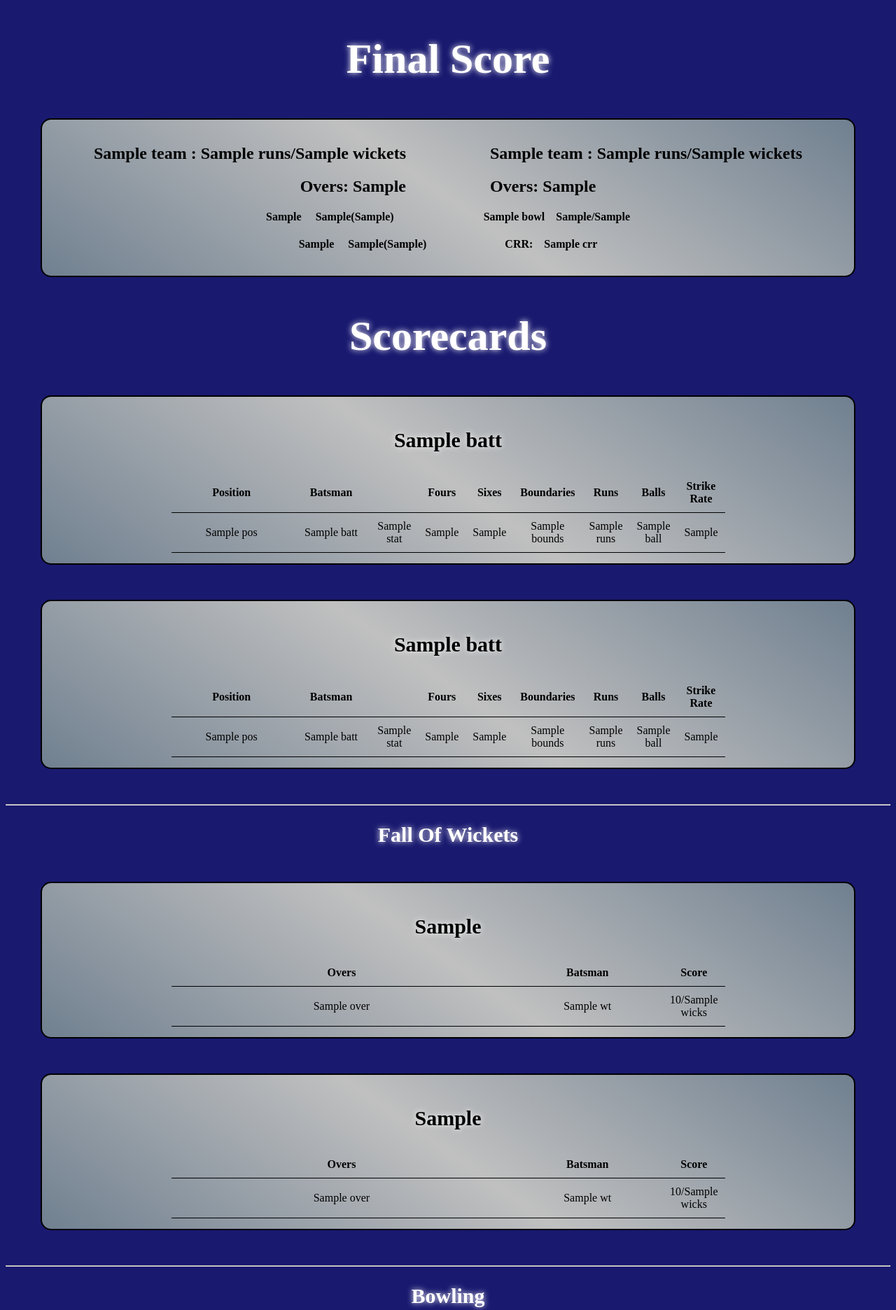
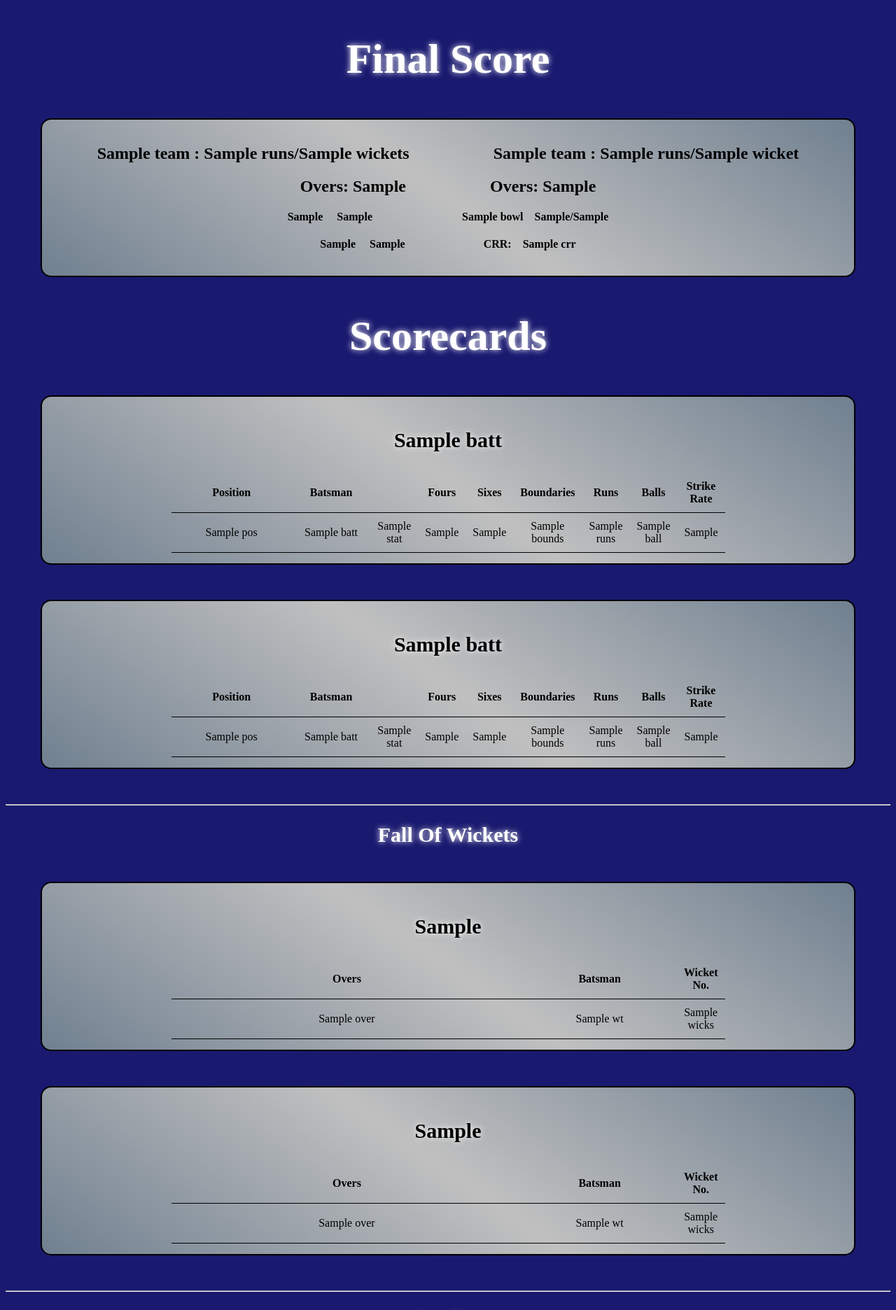
Before and after one commit to adityamotwani/IPLive, a Flask app: template App/templates/match.html in a window 1280 px wide. Shown: the top 1872 px of the page at 70% size. Run offline with Flask 2, Linux system fonts and the light colour scheme; the template is opened without the code that fills it: most values are stand-ins (such as "Sample title", 1, 10 or a date in 2020).

Commit message:
Few bugs resolved

```diff
--- a/App/app.py
+++ b/App/app.py
@@ -169,7 +169,8 @@ def do_it():
         pass
     try:
         x.insert_bowler_details()
-    except:
+    except Exception as e:
+        print("Bowler not going",e)
         pass
     try:
         x.get_commentary()
@@ -356,20 +357,31 @@ def db_to_scr1(match_id,team,over):
     sql="SELECT * FROM SCORE WHERE MATCH_ID='"+match_id+"' AND TEAM='"+team+"' AND OVER_BALL='"+over+"';"
     iplcursor = myconn.cursor()
     iplcursor.execute(sql)
-    score=iplcursor.fetchall()[0]
+    score=[]
+    try:
+        score=iplcursor.fetchall()[0]
+    except:
+        pass
     score=list(score)
 
-    sql4="SELECT PLAYER_NAME FROM PLAYER WHERE PLAYER_ID='"+score[2]+"';"
-    iplcursor.execute(sql4)
-    score[2]=iplcursor.fetchall()[0][0]
-
-    sql41="SELECT PLAYER_NAME FROM PLAYER WHERE PLAYER_ID='"+score[3]+"';"
-    iplcursor.execute(sql41)
-    score[3]=iplcursor.fetchall()[0][0]
-
-    sql5="SELECT PLAYER_NAME FROM PLAYER WHERE PLAYER_ID='"+score[4]+"';"
-    iplcursor.execute(sql5)
-    score[4] = iplcursor.fetchall()[0][0]
+    try:
+        sql4="SELECT PLAYER_NAME FROM PLAYER WHERE PLAYER_ID='"+score[2]+"';"
+        iplcursor.execute(sql4)
+        score[2]=iplcursor.fetchall()[0][0]
+    except:
+        pass
+    try:
+        sql41="SELECT PLAYER_NAME FROM PLAYER WHERE PLAYER_ID='"+score[3]+"';"
+        iplcursor.execute(sql41)
+        score[3]=iplcursor.fetchall()[0][0]
+    except:
+        pass
+    try:
+        sql5="SELECT PLAYER_NAME FROM PLAYER WHERE PLAYER_ID='"+score[4]+"';"
+        iplcursor.execute(sql5)
+        score[4] = iplcursor.fetchall()[0][0]
+    except:
+        pass
     #print(score)
     return score
 
--- a/App/iplive.py
+++ b/App/iplive.py
@@ -446,11 +446,11 @@ class IPLive:
             if over != 0:
                 econ = str(int(i['runs']) / over)
             avg="NULL"
-            if i['wickets']!=0:
-                avg=str(i['runs']/i['wickets'])
+            if int(i['wickets'])!=0:
+                avg=str(int(i['runs'])/int(i['wickets']))
             sr="NULL"
-            if i['wickets']!=0:
-                sr=str(i['overs']*6/i['wickets'])
+            if int(i['wickets'])!=0:
+                sr=str(int(i['overs'])*6/int(i['wickets']))
             ins = "INSERT INTO BOWLER VALUES ((SELECT PLAYER_ID FROM PLAYER WHERE PLAYER_NAME LIKE '%" + i[
                 'name'] + "%' AND PLAYER_ID LIKE'" + teamname(
                 sc['scorecard'][0]['bowlteam']) + "%'),'" + self.match_id + "'," + i[
--- a/App/templates/match.html
+++ b/App/templates/match.html
@@ -55,10 +55,10 @@
         {% if fs|length >0 %}
         <h2 class="cent shad">Final Score</h2>
         <div class="carder">
-            <h2 style="text-align:center">{{fs['inning2']['team']}} : {{fs['inning2']['runs']}}/{{fs['inning2']['wickets']}} &emsp; &emsp; &emsp; &emsp;{{fs['inning1']['team']}} : {{fs['inning1']['runs']}}/{{fs['inning1']['wickets']}}</h2>
+            <h2 style="text-align:center">{{fs['inning2']['team']}} : {{fs['inning2']['runs']}}/{{fs['inning2']['wickets']}} &emsp; &emsp; &emsp; &emsp;{{fs['inning1']['team']}} : {{fs['inning1']['runs']}}/{{fs['inning1']['wicket']}}</h2>
             <h2 style="text-align:center">Overs: {{fs['inning2']['over_ball']}} &emsp; &emsp; &emsp; &emsp;Overs: {{fs['inning1']['over_ball']}}</h2>
-            <h4 style="text-align:center">{{fs['inning2']['bat1']}} &emsp;{{fs['inning2']['run1']}}({{fs['inning2']['ball_faced_1']}}) &emsp; &emsp; &emsp;&emsp;&emsp;&emsp; &emsp;{{fs['inning2']['bowl']}}&emsp;{{fs['inning2']['bowl_wick']}}/{{fs['inning2']['balls_run']}}</h4>
-            <h4 style="text-align:center">{{fs['inning2']['bat2']}} &emsp;{{fs['inning2']['run2']}}({{fs['inning2']['ball_faced_2']}}) &emsp; &emsp; &emsp;&emsp;&emsp;&emsp; CRR:&emsp;{{fs['inning2']['crr']}}</h4>
+            <h4 style="text-align:center">{{fs['inning2']['bat1']}} &emsp;{{fs['inning2']['run1']}} &emsp; &emsp; &emsp;&emsp;&emsp;&emsp; &emsp;{{fs['inning2']['bowl']}}&emsp;{{fs['inning2']['bowl_wick']}}/{{fs['inning2']['balls_run']}}</h4>
+            <h4 style="text-align:center">{{fs['inning2']['bat2']}} &emsp;{{fs['inning2']['run2']}} &emsp; &emsp; &emsp;&emsp;&emsp;&emsp; CRR:&emsp;{{fs['inning2']['crr']}}</h4>
         </div>
         {% endif %}
 
@@ -133,13 +133,13 @@
                 <tr>
                     <th>Overs</th>
                     <th>Batsman</th>
-                    <th>Score</th>
+                    <th>Wicket No.</th>
                 </tr>
                 {% for i in wt[1] %}
                 <tr>
                     <td>{{i['over']}}</td>
                     <td>{{i['name']}}</td>
-                    <td>{{i['score']}}/{{i['wicks']}}</td>
+                    <td>{{i['wicks']}}</td>
                 </tr>
                 {% endfor %}
             </table>
@@ -150,13 +150,13 @@
                 <tr>
                     <th>Overs</th>
                     <th>Batsman</th>
-                    <th>Score</th>
+                    <th>Wicket No.</th>
                 </tr>
                 {% for i in wt[3] %}
                 <tr>
                     <td>{{i['over']}}</td>
                     <td>{{i['name']}}</td>
-                    <td>{{i['score']}}/{{i['wicks']}}</td>
+                    <td>{{i['wicks']}}</td>
                 </tr>
                 {% endfor %}
             </table>
--- a/App/templates/player.html
+++ b/App/templates/player.html
@@ -52,7 +52,7 @@
             <h4>Runs: {{player[4]}}</h4>
             <h4>Balls Faced: {{player[-2]}}</h4>
             <h4>Average: {{player[5]}}</h4>
-            <h4>Strike Rate: {{player[6]}}</h4>
+            <h4>Strike Rate: {{player[5]}}</h4>
         </div>
         <div class="card">
             <h2 class="shadS">Bowling Stats</h2>
@@ -61,7 +61,7 @@
             <h4>Runs Conceded: {{player[-3]}}</h4>
             <h4>Economy: {{player[8]}}</h4>
             <h4>Average: {{player[9]}}</h4>
-            <h4>Strike Rate: {{player[10]}}</h4>
+            <h4>Strike Rate: {{player[9]}}</h4>
         </div>
     </body>
 </html>
--- a/App/templates/playerstat.html
+++ b/App/templates/playerstat.html
@@ -65,7 +65,7 @@
             <h3>Best Economy: {{be}}</h3>
             <h3>Best Batting Strke Rate: {{sr}}</h3>
             <h3>Best Bowling Strike Rate: {{bsr}}</h3>
-            <h3>Best Batting Average: {{av}}</h3>
+            <!--<h3>Best Batting Average: {{av}}</h3>-->
             <h3>Best Bowling Average: {{bav}}</h3>
         </div>
 
```
Also changed, not shown: App/templates/index.html (+6 -6 lines).
